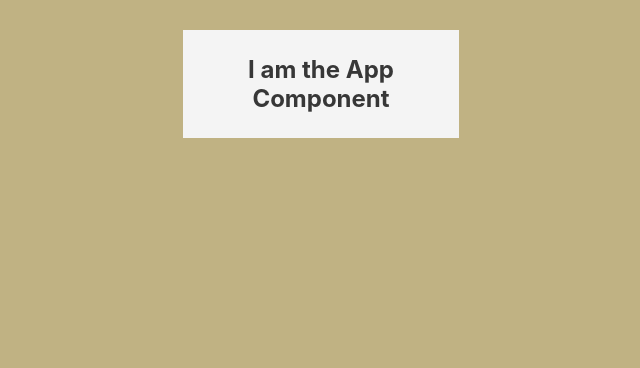
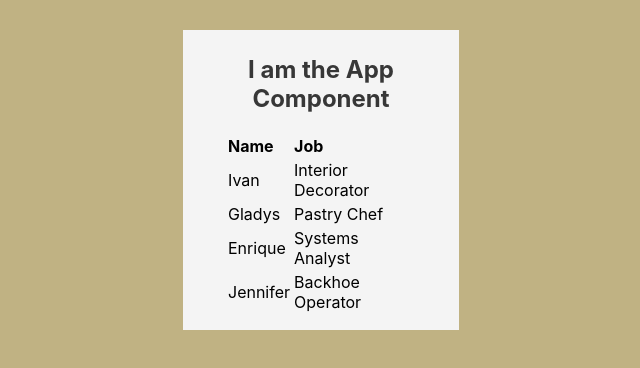
Before and after one commit to giacomo9999/React-CRUD-Multi-Component, a React (Create React App) app: page / in a window 1280 px wide. Shown: the top 368 px of the page, without its empty margins (319-959 px from the left). Built offline with nearby package versions, Linux system fonts and the light colour scheme.

Commit message:
Split Table into two parts.

```diff
--- a/src/App.js
+++ b/src/App.js
@@ -1,11 +1,24 @@
 import React, { Component } from "react";
-import "./index.css"
+import Table from "./Table";
+import "./index.css";
 
 class App extends Component {
+  state = {
+    people: [
+      { id: 1, name: "Ivan", occupation: "Interior Decorator" },
+      { id: 2, name: "Gladys", occupation: "Pastry Chef" },
+      { id: 3, name: "Enrique", occupation: "Systems Analyst" },
+      { id: 4, name: "Jennifer", occupation: "Backhoe Operator" }
+    ]
+  };
+
   render() {
-    return <div className="container">
-      <h2>I am the App Component</h2>
-    </div>
+    return (
+      <div className="container">
+        <h2>I am the App Component</h2>
+        <Table personnel={this.state.people} />
+      </div>
+    );
   }
 }
 
--- /dev/null
+++ b/src/Table.js
@@ -0,0 +1,42 @@
+import React, { Component } from "react";
+
+const TableHeader = () => {
+  return (
+    <thead>
+      <tr>
+        <th>Name</th>
+        <th>Job</th>
+      </tr>
+    </thead>
+  );
+};
+
+class TableBody extends Component {
+  render() {
+    return (
+      <tbody>
+        {this.props.personnel.map(entry => (
+          <tr key={entry.id}>
+            <td>{entry.name}</td>
+            <td>{entry.occupation}</td>
+          </tr>
+        ))}
+      </tbody>
+    );
+  }
+}
+
+class Table extends Component {
+  render() {
+    return (
+      <div>
+        <table>
+          <TableHeader />
+          <TableBody personnel={this.props.personnel} />
+        </table>
+      </div>
+    );
+  }
+}
+
+export default Table;
--- a/src/index.css
+++ b/src/index.css
@@ -1,3 +1,10 @@
+/* palette
+pale gold #C0B283
+silk #DCD0C0
+paper #F4F4F4
+charcoal #373737
+*/
+
 body {
   background-color: #c0b283;
   margin: 0;
@@ -21,6 +28,24 @@ h4 {
   color: #373737;
 }
 
+ul {
+  list-style: none;
+}
+
+table {
+  width: 75%;
+  list-style: none;
+  margin: 0 auto 10px;
+}
+
+thead {
+  text-align: left;
+}
+
+li {
+  margin:5px;
+}
+
 .container {
   margin: 30px auto;
   width: 20%;
```
